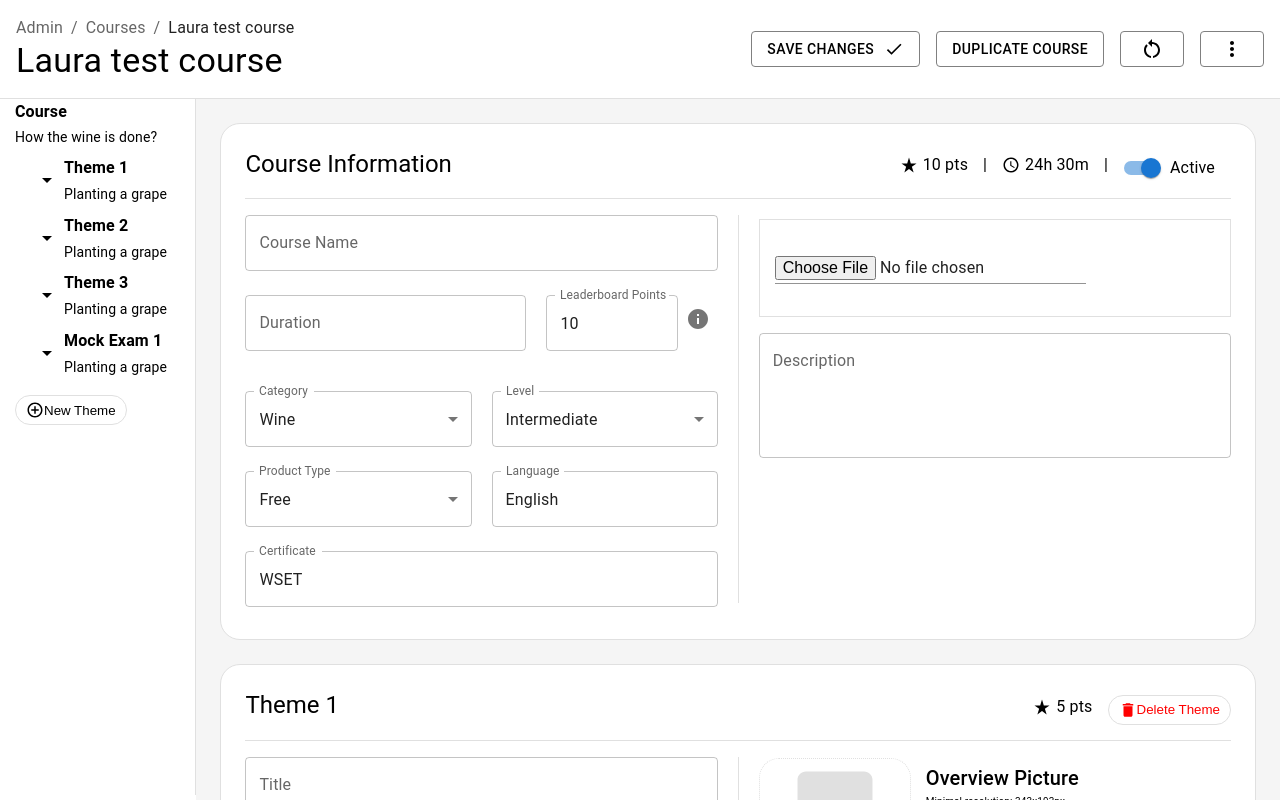
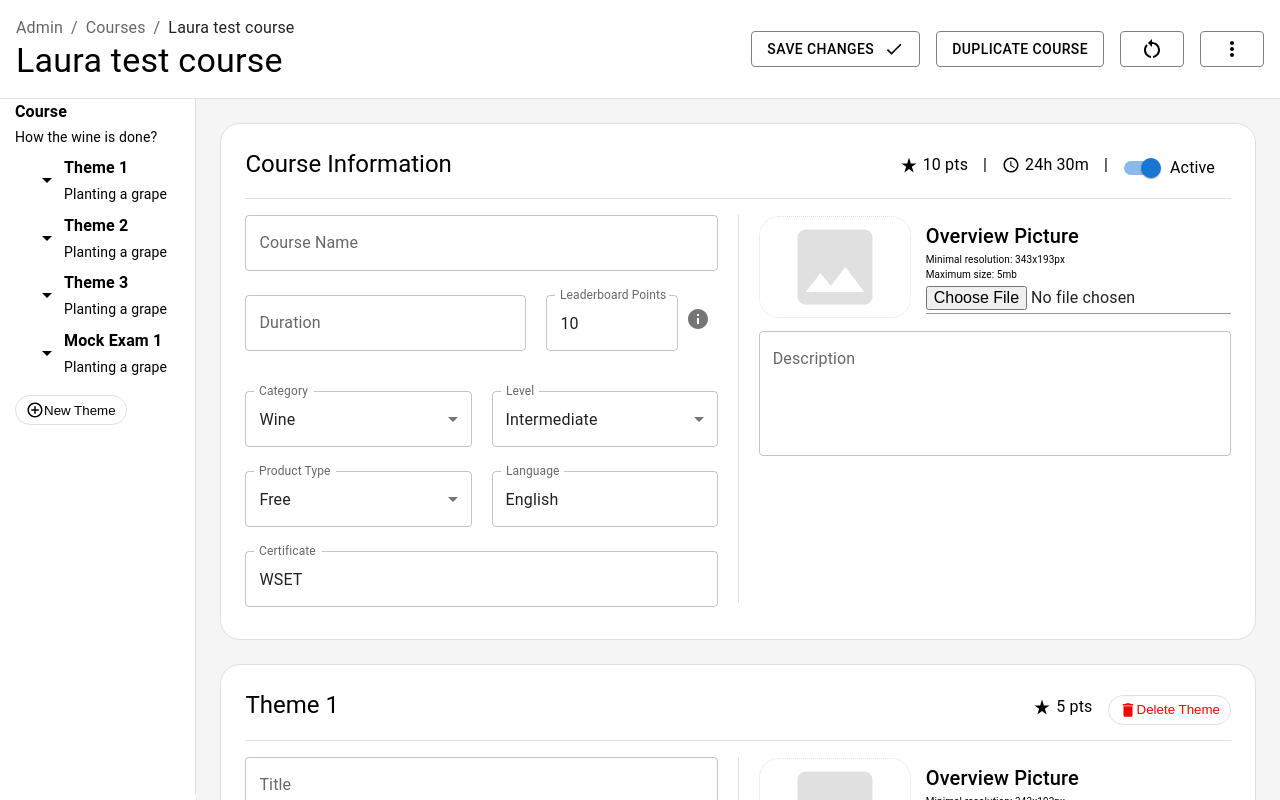
Before and after one commit to SuryaPratapSing/Builder-Project, a React (Create React App) app: page / in a window 1280 px wide. Shown: the top 800 px of the page. Built offline with nearby package versions, Linux system fonts and the light colour scheme.

Commit message:
add image field

```diff
--- a/src/Components/CourseInformation.tsx
+++ b/src/Components/CourseInformation.tsx
@@ -13,6 +13,8 @@ import {
 import InfoIcon from "@mui/icons-material/Info";
 import AccessTimeIcon from '@mui/icons-material/AccessTime';
 import StarRateIcon from '@mui/icons-material/StarRate';
+import ImageIcon from "@mui/icons-material/Image";
+
 
 interface State {
   courseName: string;
@@ -25,6 +27,8 @@ interface State {
   certificate: string;
   isActive: boolean;
   description: string;
+  imageSrc: string | null;
+
 }
 
 class CourseInformation extends Component<{}, State> {
@@ -39,6 +43,18 @@ class CourseInformation extends Component<{}, State> {
     certificate: "WSET",
     isActive: true,
     description: "",
+    imageSrc: null,
+  };
+
+  handleImageChange = (event: React.ChangeEvent<HTMLInputElement>) => {
+    const file = event.target.files ? event.target.files[0] : null;
+    if (file) {
+      const reader = new FileReader();
+      reader.onload = (e) => {
+        this.setState({ imageSrc: e.target?.result as string });
+      };
+      reader.readAsDataURL(file);
+    }
   };
 
   handleChange = (
@@ -222,14 +238,45 @@ class CourseInformation extends Component<{}, State> {
                 sx={{
                   marginTop: "20px",
                   height: "6rem",
-                border: "1px solid #e0e0e0",
                   display: "flex",
                   alignItems: "center",
+                  gap: "15px",
                 }}
               >
-              <Input type="file" sx={{border:'none',outline:'none',marginLeft:'15px'}}/>
+                {this.state.imageSrc ? (
+                  <img
+                    style={{
+                      height: "100px",
+                      width: "150px",
+                      objectFit: "cover",
+                      border: "1px dotted #e0e0e0",
+                      borderRadius: "20px",
+                    }}
+                    src={this.state.imageSrc}
+                    alt=""
+                  />
+                ) : (
+                  <ImageIcon
+                    style={{
+                      height: "100px",
+                      width: "150px",
+                      border: "1px dotted #e0e0e0",
+                      borderRadius: "20px",
+                      color: "#e0e0e0",
+                    }}
+                  />
+                )}
+                <Box>
+                  <Typography variant="h6">Overview Picture</Typography>
+                  <Typography sx={{ fontSize: "10px" }}>
+                    Minimal resolution: 343x193px
+                  </Typography>
+                  <Typography sx={{ fontSize: "10px" }}>
+                    Maximum size: 5mb
+                  </Typography>
+                  <Input type="file" onChange={this.handleImageChange} />
                 </Box>
-
+              </Box>
             <TextField
               fullWidth
               margin="normal"
```
Lines whose indentation alone changed are shown as unchanged.
